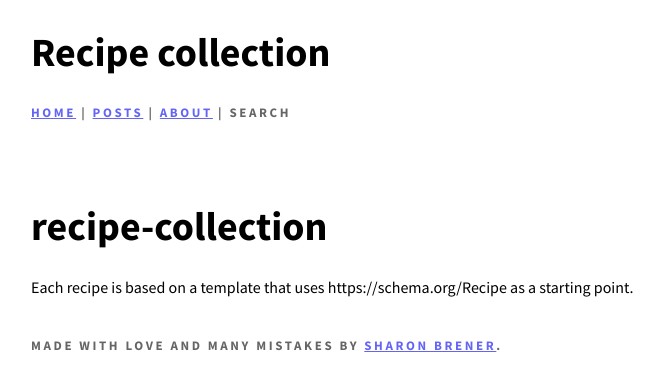
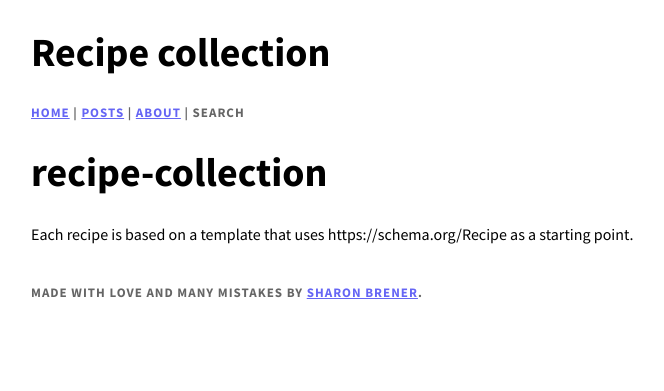
Before and after one commit to scottgallant/recipe-collection, a Jekyll site: the page built from README.md, in a window 1280 px wide. Shown: the top 391 px of the page, without its empty margins (239-903 px from the left). Built offline with Jekyll 4.4.1, drawn with Linux system fonts in a browser that asks for light colours; our own code applies the rules of GitHub Pages for plain Markdown files.

Commit message:
remove <header>, .main-nav into .header-content
also, letter spacing to 1px.

```diff
--- a/_layouts/default.html
+++ b/_layouts/default.html
@@ -9,15 +9,12 @@
 
 
   <body>
-
-    <header>
       <div class="header-content">
         <h1>Recipe collection</h1>
-      </div>
-      <nav class="main-nav">
+        <nav class="main-nav">
         <h5><a href="/">Home</a> | <a href="/posts">Posts</a> | <a href="/about">About</a> | Search</h5>
       </nav>
-    </header>
+      </div>
 
     <div class="content">
       {{ content }}
--- a/css/style.css
+++ b/css/style.css
@@ -29,7 +29,7 @@ h4 {
 h5 {
 	text-transform: uppercase;
 	font-size: 13px;
-	letter-spacing: .2em;
+	letter-spacing: 1px;
 	opacity: 0.6;
 	}
 
```
